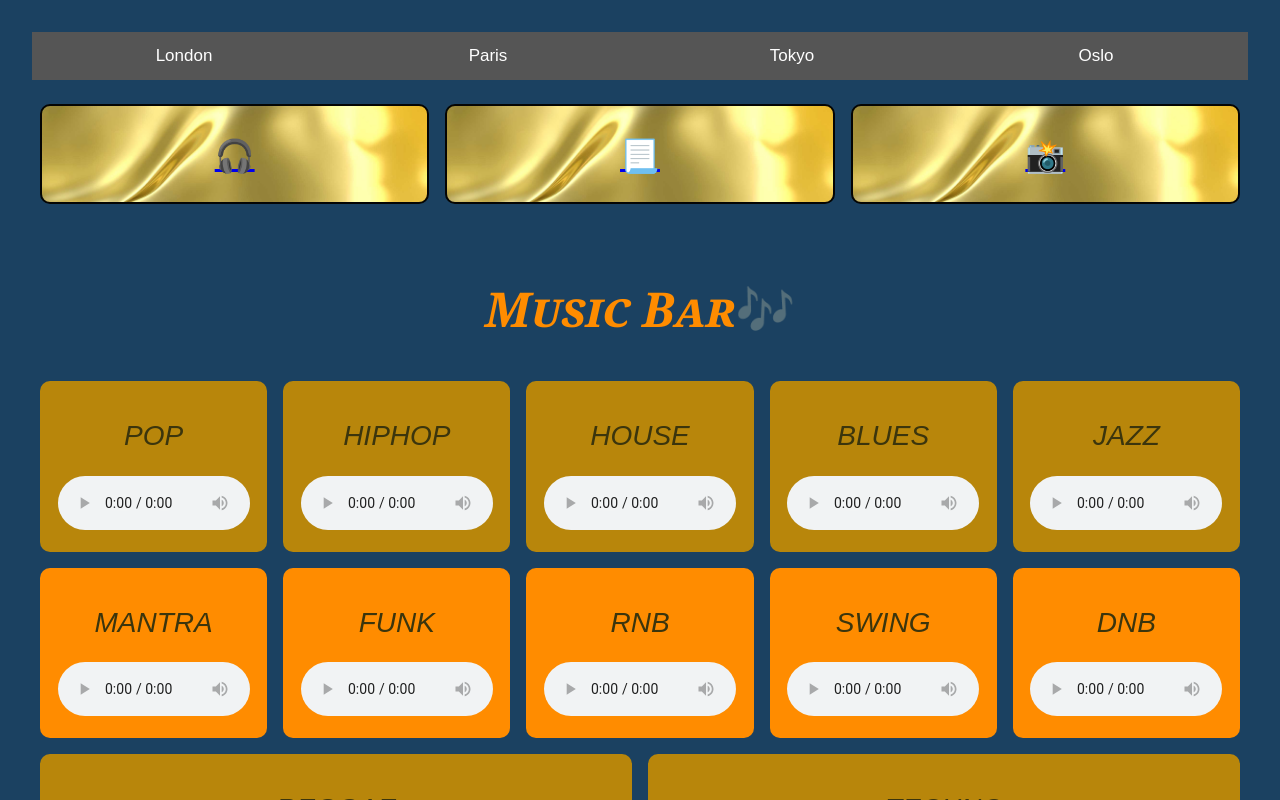
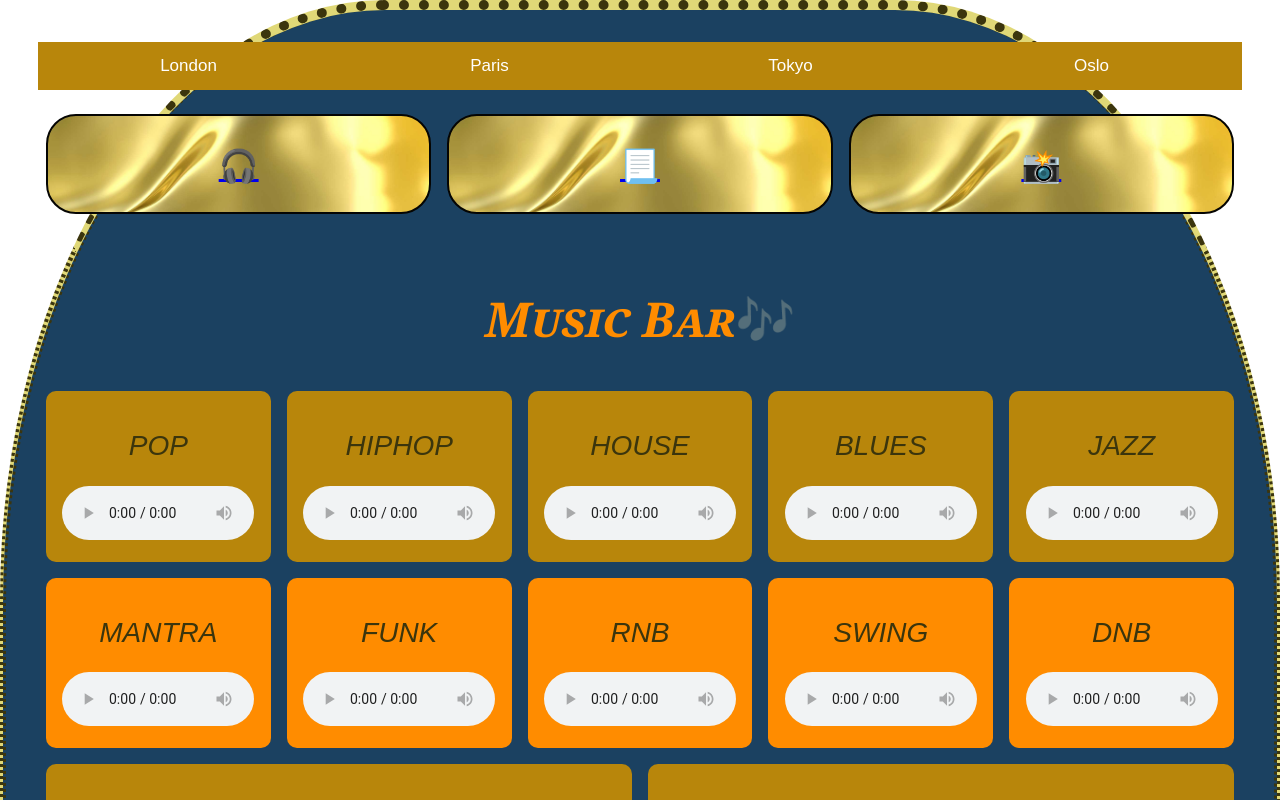
Before and after one commit to Micheleinnn/MusicBar, a React (Vite) app: page / in a window 1280 px wide. Shown: the top 800 px of the page. Built offline with nearby package versions, Linux system fonts and the light colour scheme; a web font is replaced by a local one.

Commit message:
new background color

```diff
--- a/src/App.css
+++ b/src/App.css
@@ -6,16 +6,13 @@
     padding: 1rem;
     text-align: center;
     background-color: #1b4161;
+    border-left-style: dotted;
+    border-right-style: dotted;
+border-radius: 30%;
+
 
 }
 
-.pictures {
-    max-width: 1280px;
-    width: 100%;
-    flex: 1;
-    font-size: 1rem;
-    padding: 1rem;
-}
 
 
 @media (min-width: 576px) {
@@ -41,18 +38,3 @@
     flex: 1;
     height: 100%;
 }
-
-
-.music {
-    width: 100%;
-    flex: 1;
-    font: italic small-caps bold 44px Georgia, sans-serif;
-
-}
-
-@media (min-width: 768px) {
-    .music {
-        display: flex;
-        flex-wrap: wrap;
-    }
-}
--- a/src/App.tsx
+++ b/src/App.tsx
@@ -13,6 +13,8 @@ import Button from "./components/button/Button";
 import Parallax2 from "./components/parallax2/Parallax2";
 import Parallax3 from "./components/parallax3/Parallax3";
 import Header from "./components/header/Header";
+import Iconbar from "./components/iconbar/Iconbar";
+
 const App = () => {
   return (
     <main className="app">
@@ -57,6 +59,8 @@ const App = () => {
 
       <Parallax3 />
 
+      <Iconbar />
+
       <a href="tel:00420-605-263-268">Call Me</a>
     </main>
   );
--- a/src/components/header/header.css
+++ b/src/components/header/header.css
@@ -1,6 +1,6 @@
 /* Style the tab buttons */
 .tablink {
-    background-color: #555;
+    background-color: darkgoldenrod;
     color: white;
     float: left;
     border: none;
@@ -13,7 +13,7 @@
 
 /* Change background color of buttons on hover */
 .tablink:hover {
-    background-color: #777;
+    background-color: darkorange;
 }
 
 /* Set default styles for tab content */
--- /dev/null
+++ b/src/components/iconbar/Iconbar.tsx
@@ -0,0 +1,25 @@
+import React from "react";
+import "./iconbar.css";
+const Iconbar = ({}) => {
+  return (
+    <div>
+      <a href="#" className="facebook">
+        <i className="fa fa-facebook"></i>
+      </a>
+      <a href="#" className="twitter">
+        <i className="fa fa-twitter"></i>
+      </a>
+      <a href="#" className="google">
+        <i className="fa fa-google"></i>
+      </a>
+      <a href="#" className="linkedin">
+        <i className="fa fa-linkedin"></i>
+      </a>
+      <a href="#" className="youtube">
+        <i className="fa fa-youtube"></i>
+      </a>
+    </div>
+  );
+};
+
+export default Iconbar;
--- /dev/null
+++ b/src/components/iconbar/iconbar.css
@@ -0,0 +1,50 @@
+
+body {margin:0;height:2000px;}
+/* Fixed/sticky icon bar (vertically aligned 50% from the top of the screen) */
+.iconbar {
+    position: fixed;
+    top: 50%;
+
+    -ms-transform: translateY(-50%);
+    transform: translateY(-50%);
+}
+
+/* Style the icon bar links */
+.iconbar a {
+    display: block;
+    text-align: center;
+    padding: 16px;
+    transition: all 0.3s ease;
+    color: white;
+    font-size: 20px;
+}
+
+/* Style the social media icons with color, if you want */
+.iconbar a:hover {
+    background-color: #000;
+}
+
+.facebook {
+    background: #3B5998;
+    color: white;
+}
+
+.twitter {
+    background: #55ACEE;
+    color: white;
+}
+
+.google {
+    background: #dd4b39;
+    color: white;
+}
+
+.linkedin {
+    background: #007bb5;
+    color: white;
+}
+
+.youtube {
+    background: #bb0000;
+    color: white;
+}
--- a/src/components/menu-list/menu-list.css
+++ b/src/components/menu-list/menu-list.css
@@ -19,10 +19,10 @@
     background-image: url("../../../public/pozadi/R.jfif");
     background-size: cover;
     background-repeat:no-repeat ;
-    width: 100%;
+    width: 50%;
     border: 2px solid #050503;
     margin: 0.5rem;
-    border-radius: 10px;
+    border-radius: 30px;
     font: italic small-caps bold 38px Georgia, sans-serif;
 }
 
--- a/src/components/music/music.css
+++ b/src/components/music/music.css
@@ -1,4 +1,18 @@
 
+
+.music {
+    width: 100%;
+    flex: 1;
+    font: italic small-caps bold 44px Georgia, sans-serif;
+
+}
+
+@media (min-width: 768px) {
+    .music {
+        display: flex;
+        flex-wrap: wrap;
+    }
+}
 
 .genre {
     width: 100%;
--- a/src/components/parallax2/parallax2.css
+++ b/src/components/parallax2/parallax2.css
@@ -119,7 +119,7 @@ p a {
 
 p a:hover {
     opacity: 1;
-    text-decoration: underline;
+
 }
 .container:hover .meta{
     transform: translateY(5px);
--- a/src/components/pictures/picture.css
+++ b/src/components/pictures/picture.css
@@ -1,3 +1,11 @@
+.pictures {
+    max-width: 1280px;
+    width: 100%;
+    flex: 1;
+    font-size: 1rem;
+    padding: 1rem;
+    filter: hue-rotate(90deg);
+}
 
 .obrazek {
     display: flex;
--- a/src/index.css
+++ b/src/index.css
@@ -7,7 +7,7 @@
 
     color-scheme: light dark;
     color: rgba(255, 255, 255, 0.87);
-    background-color: #242424;
+    background-color: black;
 
     font-synthesis: none;
     text-rendering: optimizeLegibility;
@@ -27,7 +27,13 @@ body {
     place-items: center;
     min-width: 320px;
     min-height: 100vh;
-    background-color: #1a1a1a;
+    background-color: #e0d877;
+    border-block-width: 10px;
+    border-block-style: dotted;
+    border-left-style: dotted;
+    border-right-style: dotted;
+    border-radius: 30%;
+
 }
 
 h1 {
```
